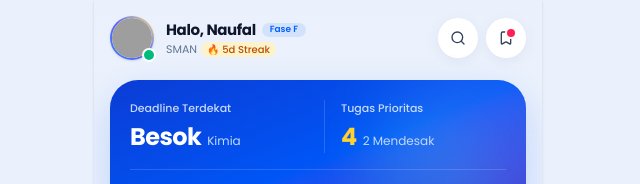
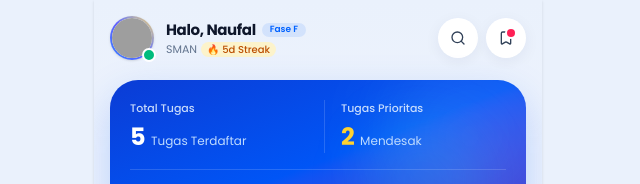
Before and after one commit to Sekawan-Inkubasi/stoodify-mobile, a React (Vite) app: page / in a window 1280 px wide. Both pictures are taken after a click on the button "Masuk Mode Demo (Naufal Pratama)". Shown: the top 184 px of the page, without its empty margins (322-962 px from the left). Built offline with nearby package versions, Linux system fonts and the light colour scheme; grey boxes are pictures that could not be loaded.

Commit message:
feat: show Total Tugas and Tugas Prioritas in home dashboard card

```diff
--- a/src/components/views/HomeView.tsx
+++ b/src/components/views/HomeView.tsx
@@ -57,23 +57,6 @@ export const HomeView: React.FC<HomeViewProps> = ({
   const urgentTasks = pendingTasks.slice(0, 3);
   const todaySession = sessions[0];
   const topPrediction = predictions[0];
-
-  // Nearest deadline calculation
-  const sortedPendingTasks = [...pendingTasks].sort((a, b) => new Date(a.deadline).getTime() - new Date(b.deadline).getTime());
-  const nearestTask = sortedPendingTasks[0];
-
-  let nearestDeadlineDisplay = 'Tidak Ada';
-  let nearestSubjectDisplay = 'Semua Tuntas';
-  if (nearestTask) {
-    if (nearestTask.deadlineFormatted.toLowerCase().includes('hari ini')) {
-      nearestDeadlineDisplay = 'Hari Ini';
-    } else if (nearestTask.deadlineFormatted.toLowerCase().includes('besok')) {
-      nearestDeadlineDisplay = 'Besok';
-    } else {
-      nearestDeadlineDisplay = nearestTask.deadlineFormatted.split(',')[0].split('(')[0].trim();
-    }
-    nearestSubjectDisplay = nearestTask.subject;
-  }
 
   return (
     <div className="space-y-4 px-4 pt-3 pb-8">
@@ -149,14 +132,14 @@ export const HomeView: React.FC<HomeViewProps> = ({
         <div className="grid grid-cols-2 gap-3 pb-4 mb-4 border-b border-white/15 relative z-10">
           <div>
             <span className="text-[11px] text-blue-100/90 font-medium block">
-              Deadline Terdekat
+              Total Tugas
             </span>
             <div className="flex items-baseline gap-1.5 mt-1">
               <span className="text-2xl font-bold tracking-tight text-white">
-                {nearestDeadlineDisplay}
+                {tasks.length}
               </span>
-              <span className="text-xs font-normal text-blue-200 truncate max-w-[85px]" title={nearestSubjectDisplay}>
-                {nearestSubjectDisplay}
+              <span className="text-xs font-normal text-blue-200">
+                Tugas Terdaftar
               </span>
             </div>
           </div>
@@ -167,10 +150,10 @@ export const HomeView: React.FC<HomeViewProps> = ({
             </span>
             <div className="flex items-baseline gap-1.5 mt-1">
               <span className="text-2xl font-bold tracking-tight text-amber-300">
-                {pendingTasks.length}
+                {criticalCount}
               </span>
               <span className="text-xs font-normal text-blue-200">
-                {criticalCount > 0 ? `${criticalCount} Mendesak` : 'Tugas Aktif'}
+                {criticalCount > 0 ? 'Mendesak' : 'Terkendali'}
               </span>
             </div>
           </div>
```
